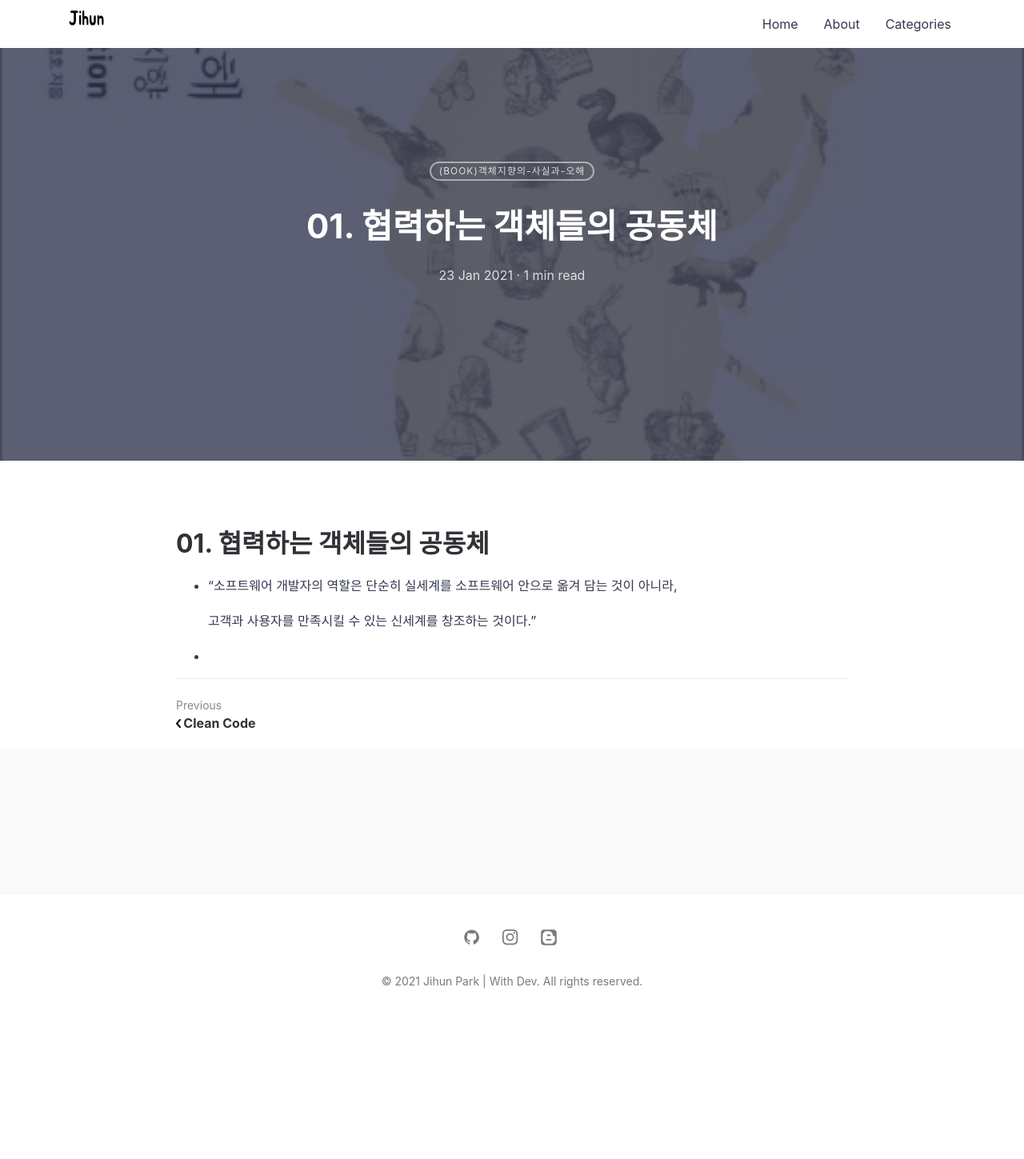
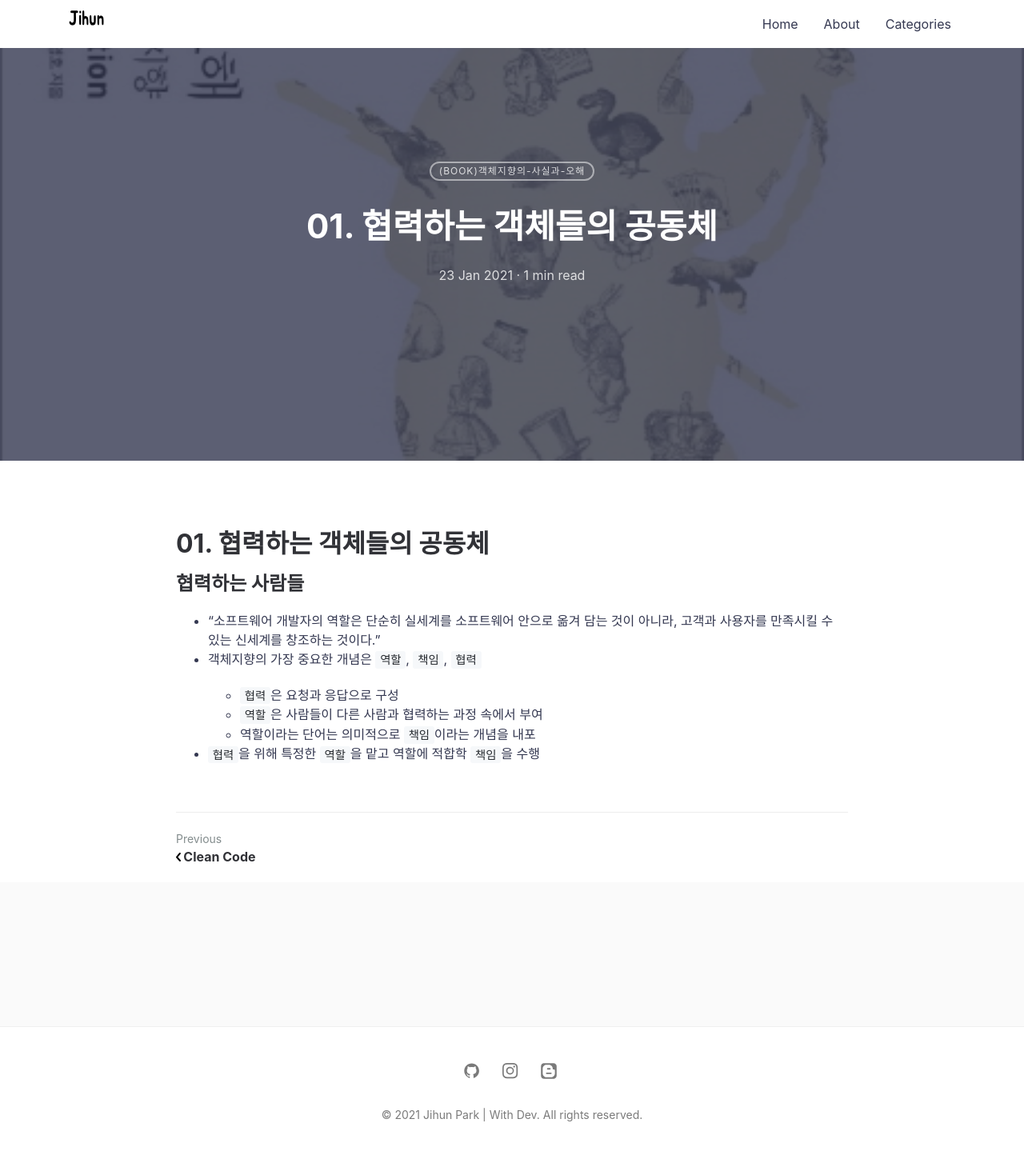
Before and after one commit to jihunparkme/jihunparkme.github.io, a Jekyll site: the page built from _posts/2021-01-23-TheEOO-협력하는 객체들의 공동체.md, in a window 1280 px wide. Shown: the whole page at 80% size. Built offline with Jekyll 4.4.1, drawn with Linux system fonts in a browser that asks for light colours; comment, search, counter and statistics services are not loaded; before the commit the page ends 1282 px from its top, so only the background shows below that.

Commit message:
add contents

```diff
--- a/_posts/2021-01-23-TheEOO-협력하는 객체들의 공동체.md
+++ b/_posts/2021-01-23-TheEOO-협력하는 객체들의 공동체.md
@@ -11,8 +11,15 @@ featured-img: TheEOO
 
 # 01. 협력하는 객체들의 공동체
 
+## 협력하는 사람들
+
 - "소프트웨어 개발자의 역할은 단순히 실세계를 소프트웨어 안으로 옮겨 담는 것이 아니라,
+  고객과 사용자를 만족시킬 수 있는 신세계를 창조하는 것이다."
+- 객체지향의 가장 중요한 개념은 `역할`, `책임`, `협력`
 
-  고객과 사용자를 만족시킬 수 있는 신세계를 창조하는 것이다."
+  - `협력`은 요청과 응답으로 구성
+  - `역할`은 사람들이 다른 사람과 협력하는 과정 속에서 부여
+  - 역할이라는 단어는 의미적으로 `책임`이라는 개념을 내포
+- `협력`을 위해 특정한 `역할`을 맡고 역할에 적합학 `책임`을 수행
 
--
+<br>
```
